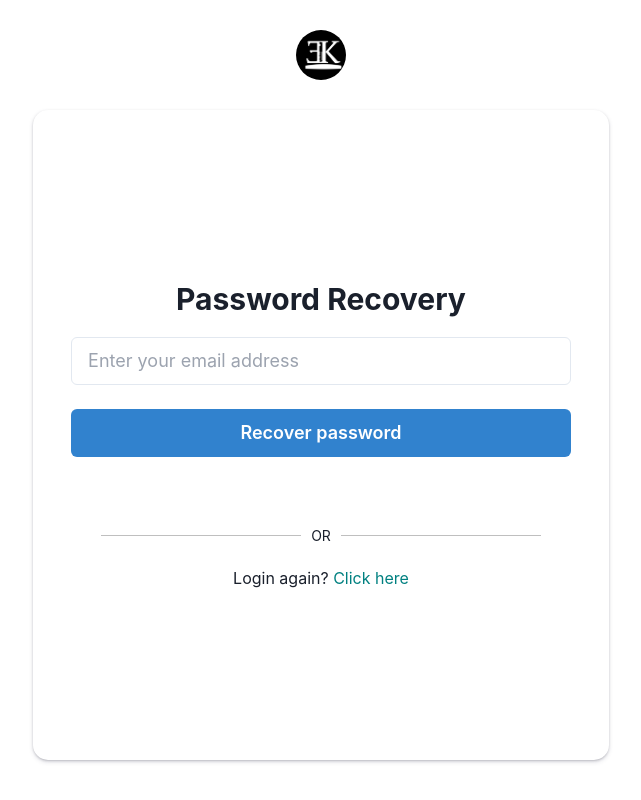
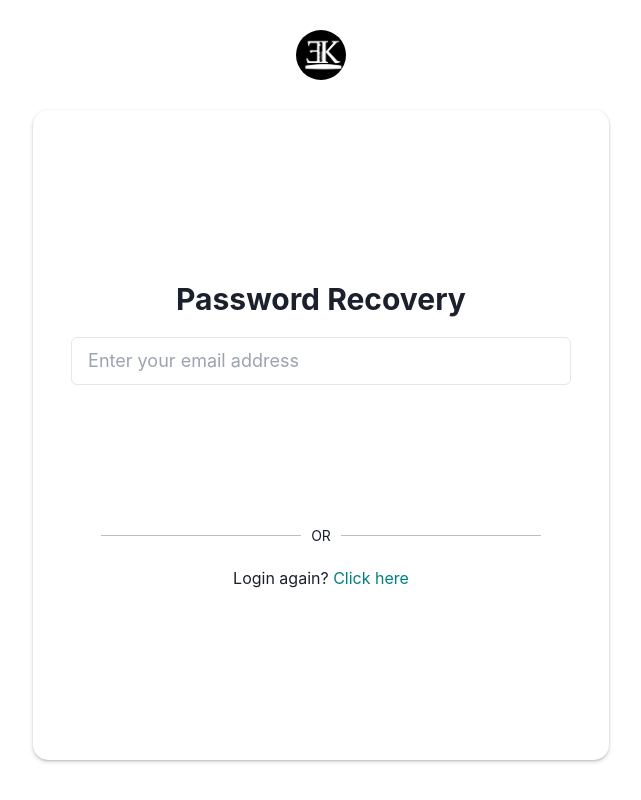
Before and after one commit to Bloom-Byte/ema-screener-fe, a Next.js app: page /login in a window 1280 px wide. Both pictures are taken after a click on the element "Click here". Shown: the whole page, without its empty margins (319-960 px from the left). Built offline with nearby package versions, Linux system fonts and the light colour scheme.

Commit message:
Update EnterEmail.jsx

```diff
--- a/app/components/EnterEmail.jsx
+++ b/app/components/EnterEmail.jsx
@@ -172,11 +172,11 @@ const EnterEmail = () => {
                       Starting recovery...
                     </Button>
                   ) : (
-                    <Button type="submit" w="100%" colorScheme="blue" size="lg">
+                    <Button type="submit" w="100%" colorScheme="gold" size="lg">
                       Recover password
                     </Button>
                   )}
-                  <motion.div>
+                  <motion.div initial={{opacity:0}} animate={{opacity:1}} exit={{opacity:0}}>
                     {isAuth ? (
                       <Text color="red" textAlign="center">
                         {" "}
@@ -186,7 +186,7 @@ const EnterEmail = () => {
                       ""
                     )}
                   </motion.div>
-                  <motion.div>
+                  <motion.div initial={{opacity:0}} animate={{opacity:1}} exit={{opacity:0}} >
                     {emptyInput && (
                       <Text color="red" textAlign="center">
                         Make sure email and password is present.{" "}
```
